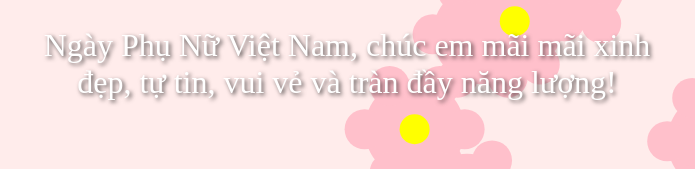
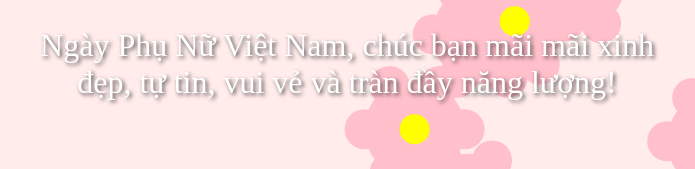
Before and after one commit to Quanghau123/quang-hau, a plain HTML site: page html/index.html in a window 1280 px wide. Shown: the part 336-505 px from the top of the page, 293-988 px from the left. Drawn offline with Linux system fonts and the light colour scheme; files that its build step writes are made by us from their sources; files whose address does not match are found by name.

Commit message:
Update index.html

```diff
--- a/html/index.html
+++ b/html/index.html
@@ -11,7 +11,7 @@
         <canvas id="flowerCanvas"></canvas>
         <img id="catImage" src="cat-4475583_640.webp" alt="Cat" />
         <img id="catImageTop" src="cat-4475583_640.webp" alt="Cat Top" />
-        <div class="message">Ngày Phụ Nữ Việt Nam, chúc em mãi mãi xinh đẹp, tự tin, vui vẻ và tràn đầy năng lượng!</div>
+        <div class="message">Ngày Phụ Nữ Việt Nam, chúc bạn mãi mãi xinh đẹp, tự tin, vui vẻ và tràn đầy năng lượng!</div>
     </div>
     <script src="js/script.js"></script>
 </body>
```
